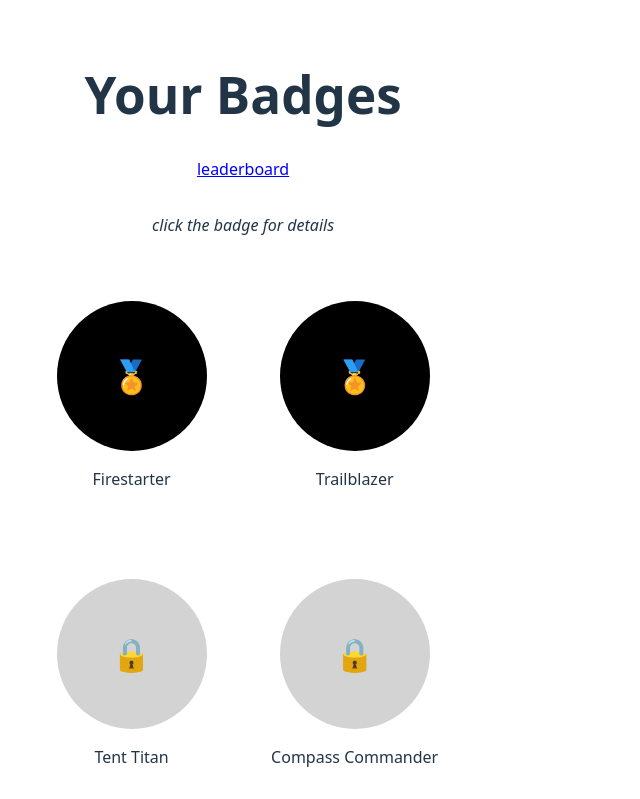
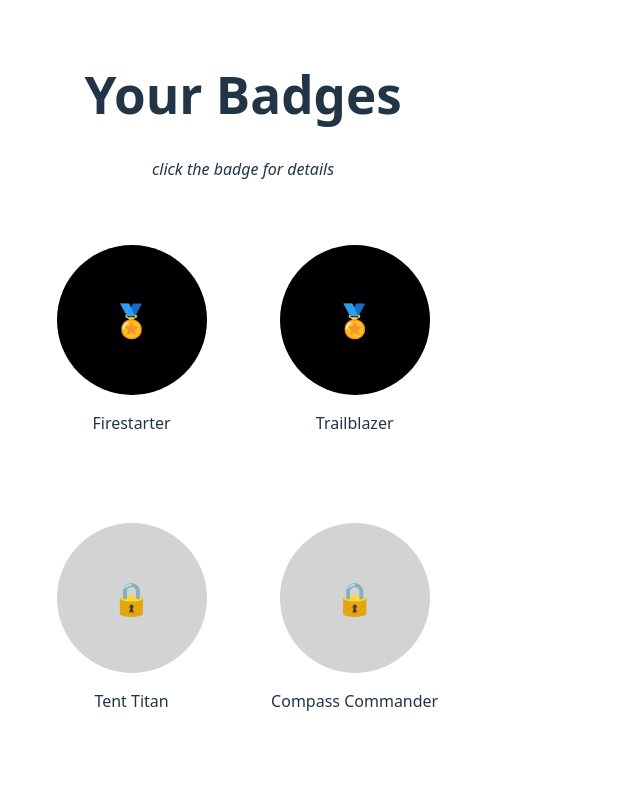
Before and after one commit to nksacayan/badge-collector, a React (Vite) app in the folder frontend/: page /badges in a window 1280 px wide. Shown: the top 799 px of the page, without its empty margins (0-640 px from the left). Built offline with nearby package versions, Linux system fonts and the light colour scheme.

Commit message:
Comments out leaderboard for later

```diff
--- a/frontend/src/pages/BadgeGallery.jsx
+++ b/frontend/src/pages/BadgeGallery.jsx
@@ -15,7 +15,7 @@ const BadgeGallery = () => {
 	return (
 		<div className="gallery-container">
 			<h1>Your Badges</h1>
-			<Link to="/leaderboard" className="leaderboard-link">leaderboard</Link>
+			{/* <Link to="/leaderboard" className="leaderboard-link">leaderboard</Link> */}
 			<p><em>click the badge for details</em></p>
 
 			<div className="badge-grid">
```
